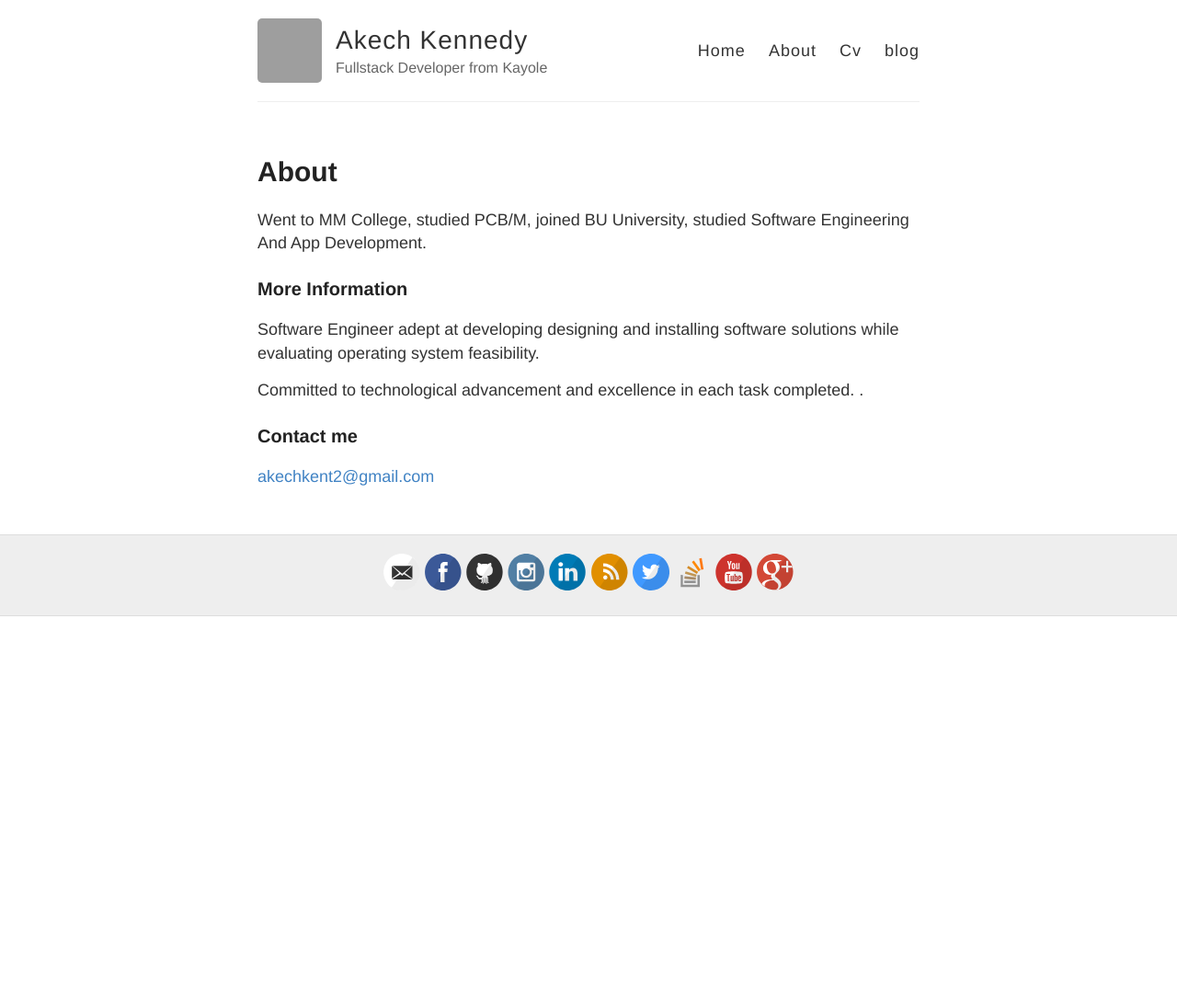
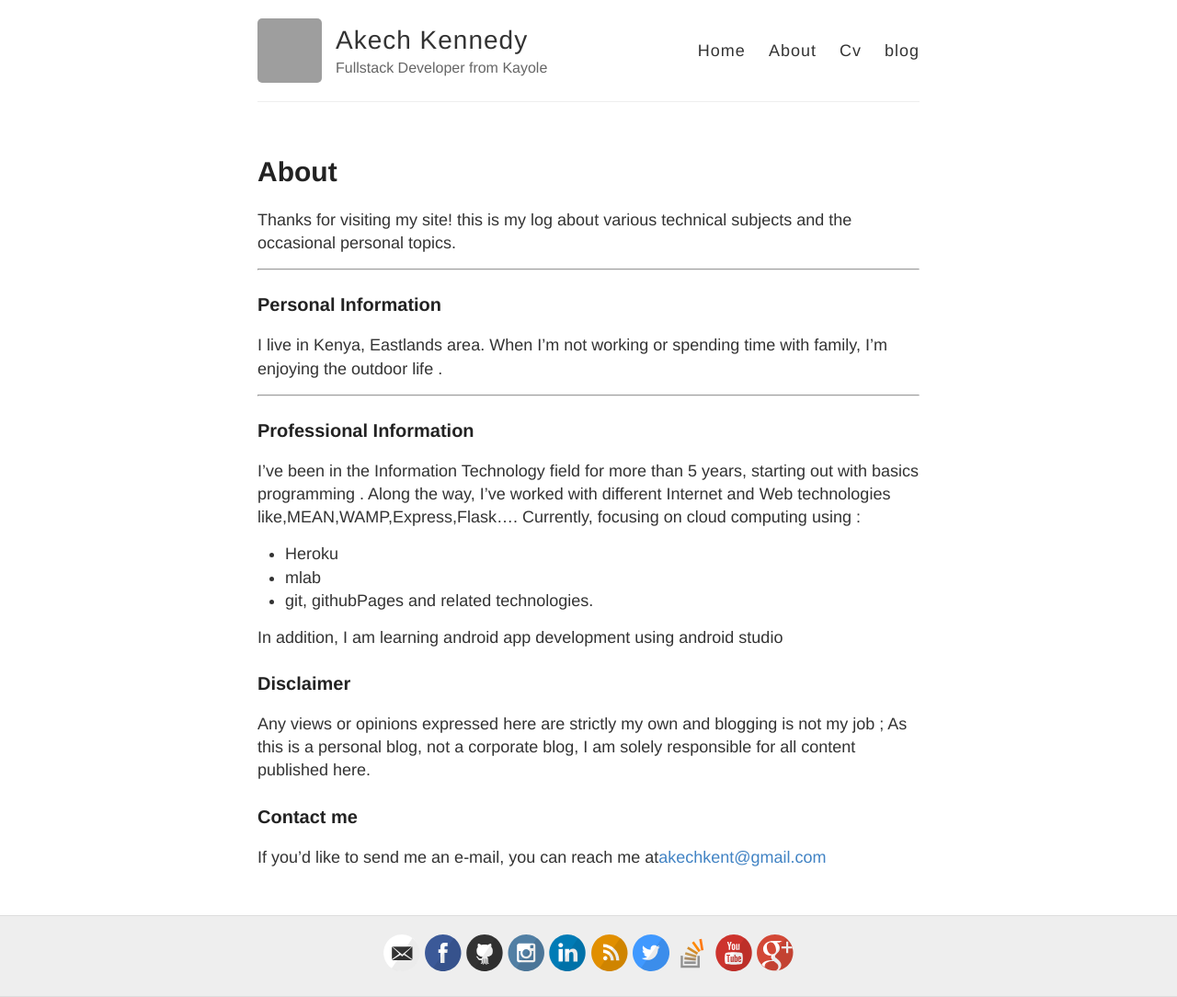
Before and after one commit to akechkent/akechkent.github.io, a Jekyll site: the page built from about.md, in a window 1280 px wide. Shown: the whole page at 92% size. Built offline with Jekyll 4.4.1, drawn with Linux system fonts in a browser that asks for light colours; before the commit the page ends 900 px from its top, so only the background shows below that; grey boxes are pictures that could not be loaded.

Commit message:
Update about.md

```diff
--- a/about.md
+++ b/about.md
@@ -3,15 +3,23 @@ layout: page
 title: About
 permalink: /about/
 ---
+Thanks for visiting my site!  this is my log about various technical subjects and the occasional personal topics.
 
-<p> Went to MM College, studied PCB/M, joined BU University, studied Software Engineering And App Development.</p>
+----------
 
+### Personal Information
+I live in Kenya, Eastlands area. When I’m not working or spending time with family, I’m enjoying the outdoor life .
 
+----------
 
-### More Information
-<p>Software Engineer adept at developing designing and installing software solutions while evaluating operating system feasibility. </p>
-<p> Committed to technological advancement and excellence in each task completed. .</p>
-
+### Professional Information
+I’ve been in the Information Technology field for more than 5 years, starting out with basics programming . Along the way, I’ve worked with  different Internet and Web technologies like,MEAN,WAMP,Express,Flask....
+Currently, focusing on cloud computing using :
+- Heroku
+- mlab
+- git, githubPages and  related technologies.
+<p>In addition, I am learning android app development using android studio</p>
+### Disclaimer
+Any views or opinions expressed here are strictly my own and blogging is not my job ; As this is a personal blog, not a corporate blog, I am solely responsible for all content published here.
 ### Contact me
-
-[akechkent2@gmail.com](mailto:akechkent2@gmail.com)
+If you’d like to send me an e-mail, you can reach me at[akechkent@gmail.com](mailto:akechkent@gmail.com)
```
